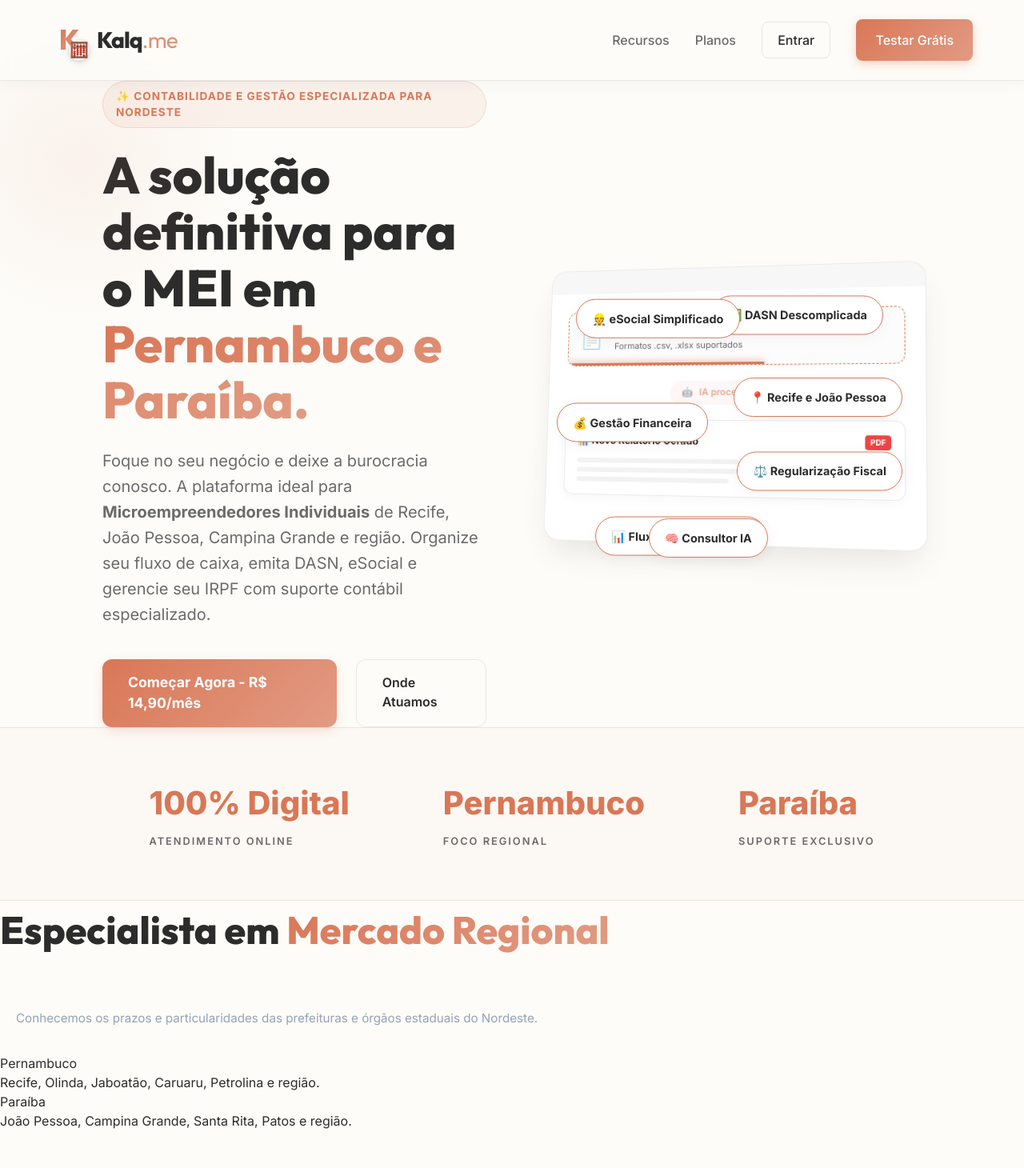
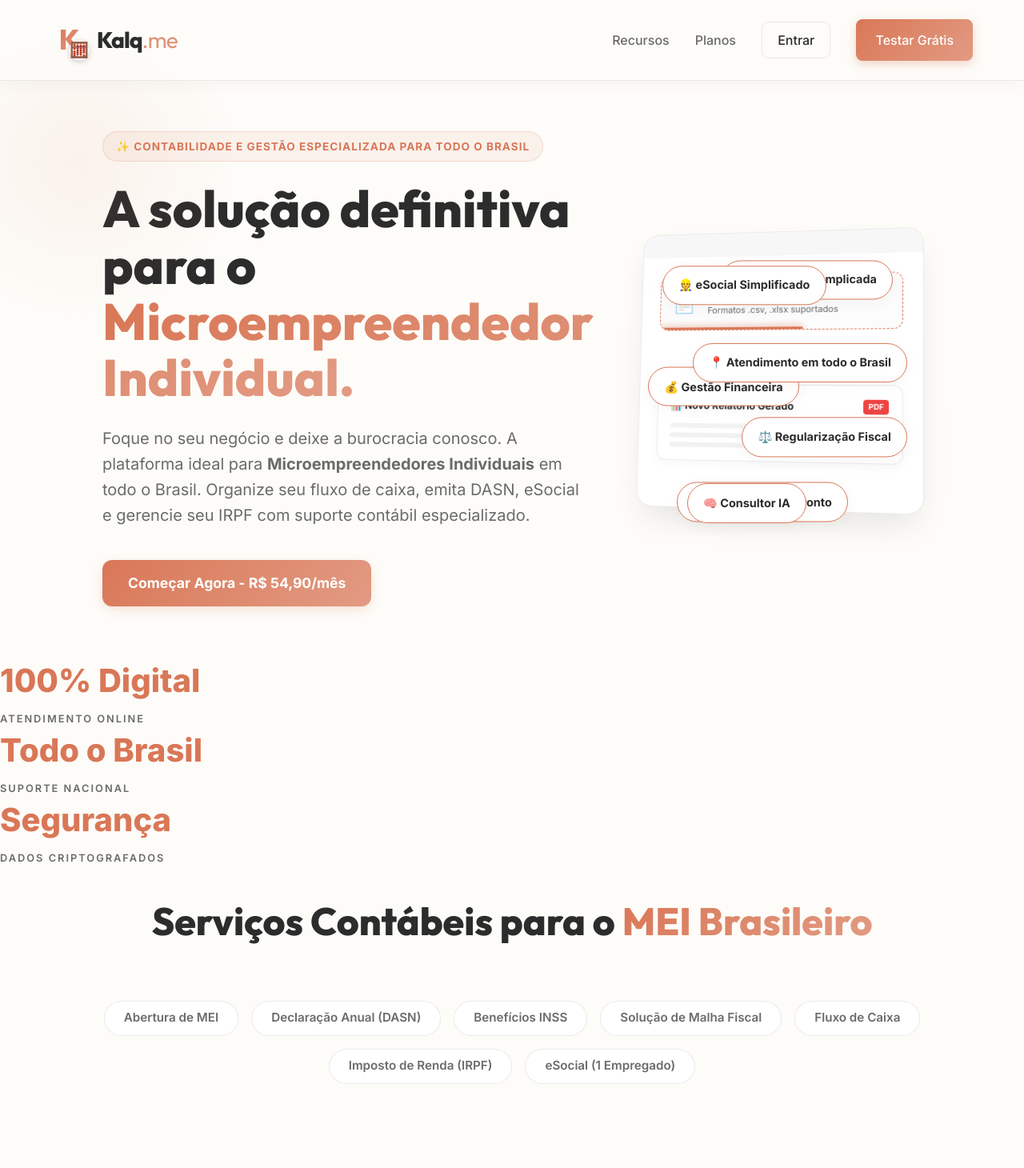
Before and after one commit to thiagoimob2026-source/kalqme, a React (Vite) app in the folder client/: page / in a window 1280 px wide. Shown: the top 1460 px of the page at 80% size. Built offline with nearby package versions, Linux system fonts and the light colour scheme.

Commit message:
Update: Nationalize brand, update pricing to R$ 54.90/mo, and update customer page quote

```diff
--- a/client/src/pages/Customers.jsx
+++ b/client/src/pages/Customers.jsx
@@ -152,7 +152,7 @@
                 <header className="flex justify-between items-center mb-4">
                     <div>
                         <h1 className="text-3xl font-bold text-gray-800">Gestão de Clientes e Recorrência</h1>
-                        <p className="text-gray-600 italic">"Para médicos e terapeutas, o sucesso está na fidelização."</p>
+                        <p className="text-gray-600 italic">"Atendimento especialista em MEI - Microempreendedor Individual."</p>
                     </div>
                     <div className="flex gap-2">
                         <button
--- a/client/src/pages/LandingPage.jsx
+++ b/client/src/pages/LandingPage.jsx
@@ -25,18 +25,17 @@
             {/* Hero Section */}
             <header className="hero">
                 <div className="hero-content">
-                    <div className="hero-tag">✨ Contabilidade e Gestão Especializada para Nordeste</div>
+                    <div className="hero-tag">✨ Contabilidade e Gestão Especializada para todo o Brasil</div>
                     <h1 className="hero-title">
-                        A solução definitiva para o MEI em <span className="gradient-text">Pernambuco e Paraíba.</span>
+                        A solução definitiva para o <span className="gradient-text">Microempreendedor Individual.</span>
                     </h1>
                     <p className="hero-subtitle">
                         Foque no seu negócio e deixe a burocracia conosco.
-                        A plataforma ideal para <strong>Microempreendedores Individuais</strong> de Recife, João Pessoa, Campina Grande e região.
+                        A plataforma ideal para <strong>Microempreendedores Individuais</strong> em todo o Brasil.
                         Organize seu fluxo de caixa, emita DASN, eSocial e gerencie seu IRPF com suporte contábil especializado.
                     </p>
                     <div className="hero-actions">
-                        <Link to="/register" className="btn-hero-primary">Começar Agora - R$ 14,90/mês</Link>
-                        <a href="#regions" className="btn-hero-secondary">Onde Atuamos</a>
+                        <Link to="/register" className="btn-hero-primary">Começar Agora - R$ 54,90/mês</Link>
                     </div>
                 </div>
                 <div className="hero-visual">
@@ -82,48 +81,30 @@
                     <div className="floating-badge badge-3">👷 eSocial Simplificado</div>
                     <div className="floating-badge badge-4">⚖️ Regularização Fiscal</div>
                     <div className="floating-badge badge-5">💰 Gestão Financeira</div>
-                    <div className="floating-badge badge-6">📍 Recife e João Pessoa</div>
+                    <div className="floating-badge badge-6">📍 Atendimento em todo o Brasil</div>
                     <div className="floating-badge badge-7">🧠 Consultor IA</div>
                 </div>
             </header>
 
             {/* Stats Section */}
-            <section className="stats">
                 <div className="stat-item">
                     <h3>100% Digital</h3>
                     <p>Atendimento Online</p>
                 </div>
                 <div className="stat-item">
-                    <h3>Pernambuco</h3>
-                    <p>Foco Regional</p>
+                    <h3>Todo o Brasil</h3>
+                    <p>Suporte Nacional</p>
                 </div>
                 <div className="stat-item">
-                    <h3>Paraíba</h3>
-                    <p>Suporte Exclusivo</p>
+                    <h3>Segurança</h3>
+                    <p>Dados Criptografados</p>
                 </div>
-            </section>
 
-            {/* Regions Section (New for SEO) */}
-            <section id="regions" className="regions-section">
-                <div className="regions-content">
-                    <h2 className="section-title">Especialista em <span className="gradient-text">Mercado Regional</span></h2>
-                    <p className="section-subtitle">Conhecemos os prazos e particularidades das prefeituras e órgãos estaduais do Nordeste.</p>
-                    <div className="regions-grid">
-                        <div className="region-card">
-                            <h3> Pernambuco</h3>
-                            <p>Recife, Olinda, Jaboatão, Caruaru, Petrolina e região.</p>
-                        </div>
-                        <div className="region-card">
-                            <h3> Paraíba</h3>
-                            <p>João Pessoa, Campina Grande, Santa Rita, Patos e região.</p>
-                        </div>
-                    </div>
-                </div>
-            </section>
+
 
             {/* Niches Section */}
             <section className="niches">
-                <h2 className="section-title">Serviços Contábeis para o <span className="gradient-text">MEI Nordestino</span></h2>
+                <h2 className="section-title">Serviços Contábeis para o <span className="gradient-text">MEI Brasileiro</span></h2>
                 <div className="niches-chips">
                     <span>Abertura de MEI</span>
                     <span>Declaração Anual (DASN)</span>
@@ -142,7 +123,7 @@
                     <div className="feature-card" style={{ background: 'var(--gradient-accent)', borderColor: 'var(--primary)' }}>
                         <div className="feature-icon">🤝</div>
                         <h3>Acompanhamento de Ponta a Ponta</h3>
-                        <p>Desde a abertura até a entrega de obrigações acessórias, regularização e dúvidas diretamente com um <strong>contador MEI Pernambuco/Paraíba</strong>.</p>
+                        <p>Desde a abertura até a entrega de obrigações acessórias, regularização e dúvidas diretamente com um <strong>especialista em MEI</strong>.</p>
                     </div>
                     <div className="feature-card">
                         <div className="feature-icon">📊</div>
@@ -177,8 +158,8 @@
                             <div className="card-tag">Gestão Inteligente Pessoal</div>
                             <h3>Kalq MEI Premium</h3>
                             <p className="price-old">Assinatura acessível para qualquer MEI</p>
-                            <p className="price">R$ 14,90<span className="price-label">/MÊS</span></p>
-                            <p className="one-time-text">ou R$ 129,00/ano à vista.</p>
+                            <p className="price">R$ 54,90<span className="price-label">/MÊS</span></p>
+                            <p className="one-time-text">ou R$ 490,00/ano à vista.</p>
                         </div>
                         <ul className="pricing-features">
                             <li>✓ Fluxo de Caixa Ilimitado</li>
@@ -186,7 +167,7 @@
                             <li>✓ Consultor IA Financeiro</li>
                             <li>✓ Alertas de Riscos e Vencimentos</li>
                             <li>✓ Emissão de Relatórios Gerenciais (PDF)</li>
-                            <li>✓ Atendimento Preferencial Nordeste</li>
+                            <li>✓ Atendimento Especializado Nacional</li>
                         </ul>
                         <Link to="/register" className="btn-pricing btn-gradient">Acessar a Plataforma</Link>
                     </div>
@@ -196,8 +177,8 @@
             {/* CTA Section */}
             <section className="cta">
                 <div className="cta-content">
-                    <h2>Gestão e Contabilidade MEI em PE e PB.</h2>
-                    <p>Foque em vender e crescer enquanto cuidamos da sua conformidade fiscal em Pernambuco e Paraíba.</p>
+                    <h2>Gestão e Contabilidade MEI em todo o Brasil.</h2>
+                    <p>Foque em vender e crescer enquanto cuidamos da sua conformidade fiscal.</p>
                     <Link to="/register" className="btn-hero-primary">Criar Minha Conta Agora</Link>
                 </div>
             </section>
@@ -213,12 +194,12 @@
                             </div>
                             <span className="logo-text text-white">Kalq<span>.me</span></span>
                         </div>
-                        <p>A solução contábil definitiva para o MEI em Pernambuco e Paraíba.</p>
+                        <p>A solução contábil definitiva para o MEI.</p>
                     </div>
                     <div className="footer-links">
                         <h4>Serviços</h4>
-                        <a href="#">Contador MEI Recife</a>
-                        <a href="#">Contador MEI João Pessoa</a>
+                        <a href="#">Abertura de MEI</a>
+                        <a href="#">Alteração de Dados</a>
                         <a href="#">Declaração Anual</a>
                     </div>
                     <div className="footer-links">
@@ -232,7 +213,7 @@
                     </div>
                 </div>
                 <div className="footer-bottom">
-                    <p>&copy; 2026 Kalq. Atendimento especializado em Pernambuco e Paraíba.</p>
+                    <p>&copy; 2026 Kalq. Atendimento especializado em todo o Brasil.</p>
                 </div>
             </footer>
         </div>
```
